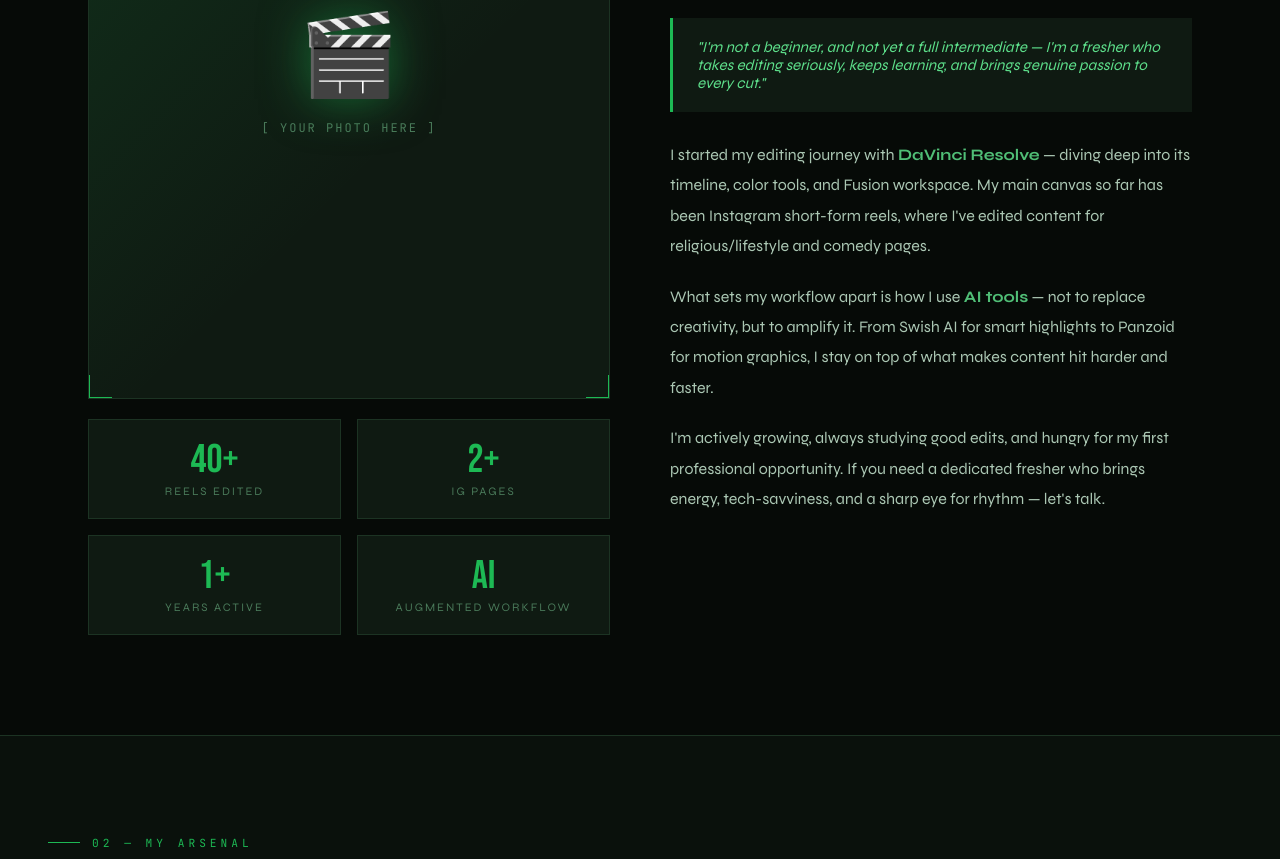
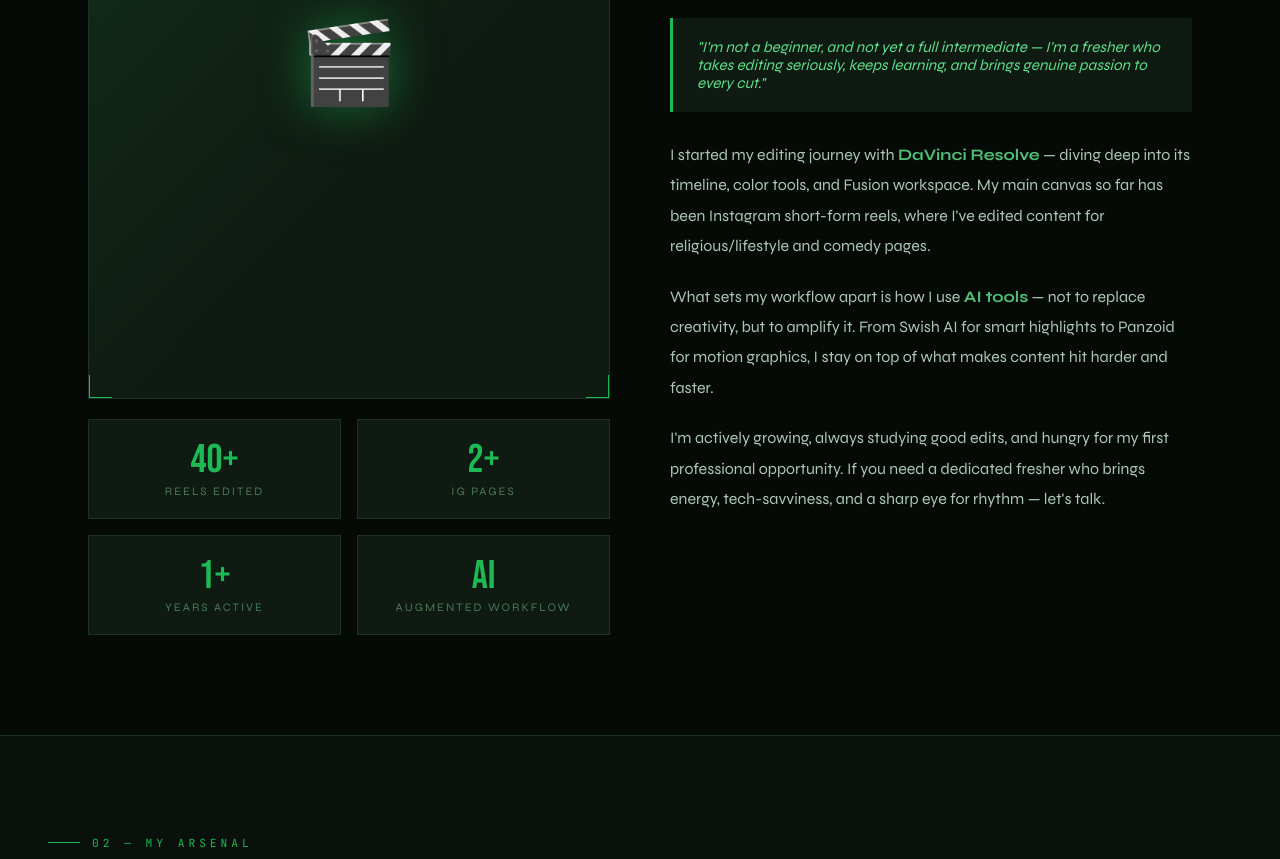
Before and after one commit to luqman-editor/my-portfolio, a plain HTML site: page index.html in a window 1280 px wide. Shown: the part 1180-2039 px from the top of the page. Drawn offline with Linux system fonts and the light colour scheme.

Commit message:
Update index.html

```diff
--- a/index.html
+++ b/index.html
@@ -1000,7 +1000,7 @@
         <div class="corner-accent br"></div>
         <div class="about-frame-inner">
           <span class="camera-icon">🎬</span>
-          <p>[ YOUR PHOTO HERE ]</p>
+          <!-- <p>[ YOUR PHOTO HERE ]</p> -->
         </div>
       </div>
       <div class="about-stats">
```
